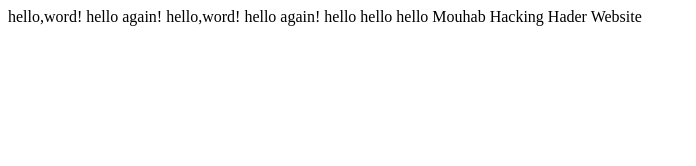
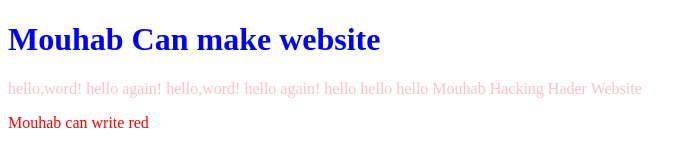
Before and after one commit to dodohader96/lecture0, a plain HTML site: page hello.html in a window 1280 px wide. Shown: the whole page, without its empty margins (0-696 px from the left). Drawn offline with Linux system fonts and the light colour scheme.

Commit message:
Updates to website

```diff
--- a/hello.html
+++ b/hello.html
@@ -1,11 +1,15 @@
 <!DOCTYPE html>
 <html>
 <head>
-<title>my webpage!</title>
+<title style="color: blue" >my webpage!</title>
 </head>
   <body>
+    <h1 style="color: blue"> Mouhab Can make website</h1>
+    <p style="color: pink">
     hello,word! hello again!
     hello,word! hello again! hello hello hello
     Mouhab Hacking Hader Website
+    </p>
+    <p style="color:#FF0000";>Mouhab can write red</p>
 </body>
 </html>
```
